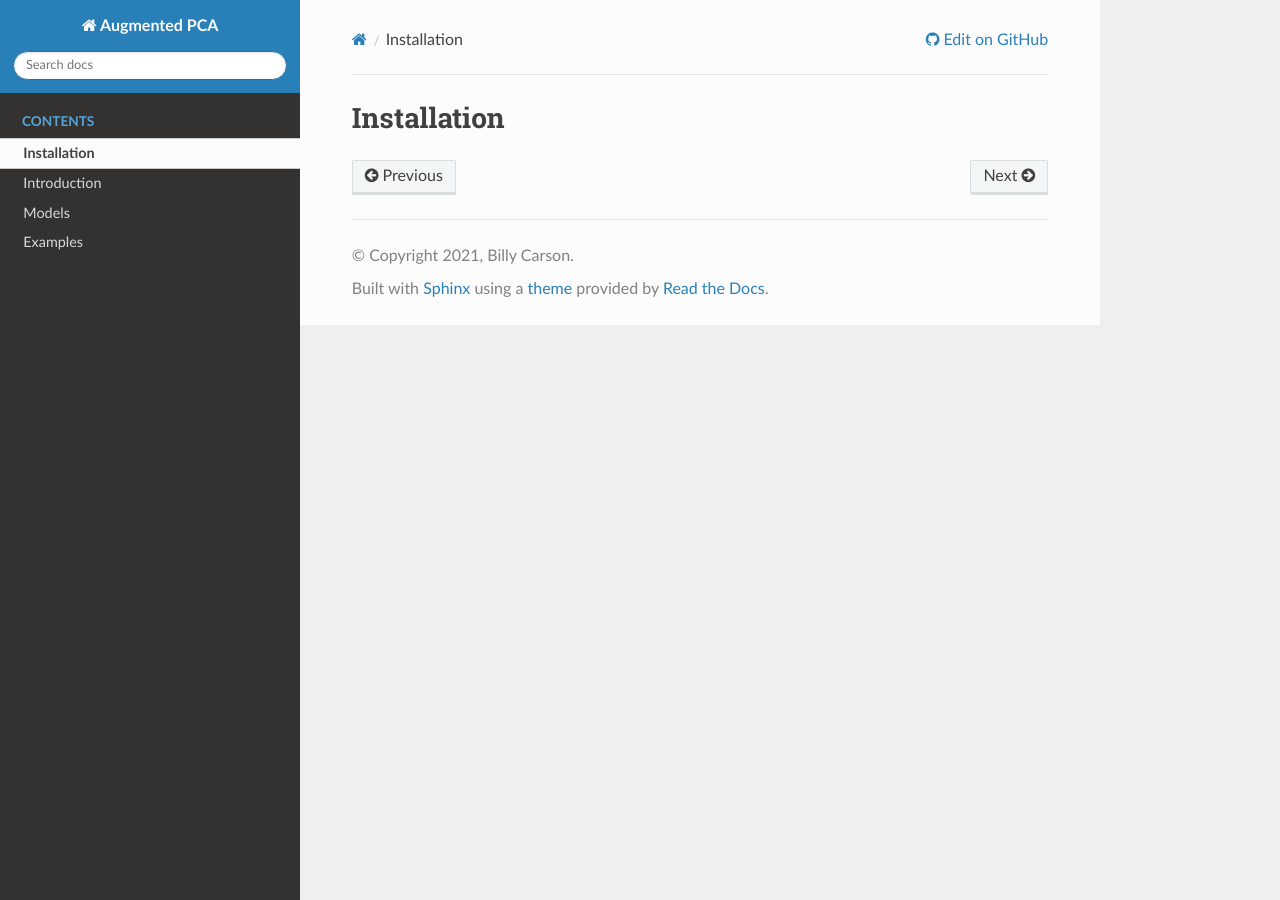
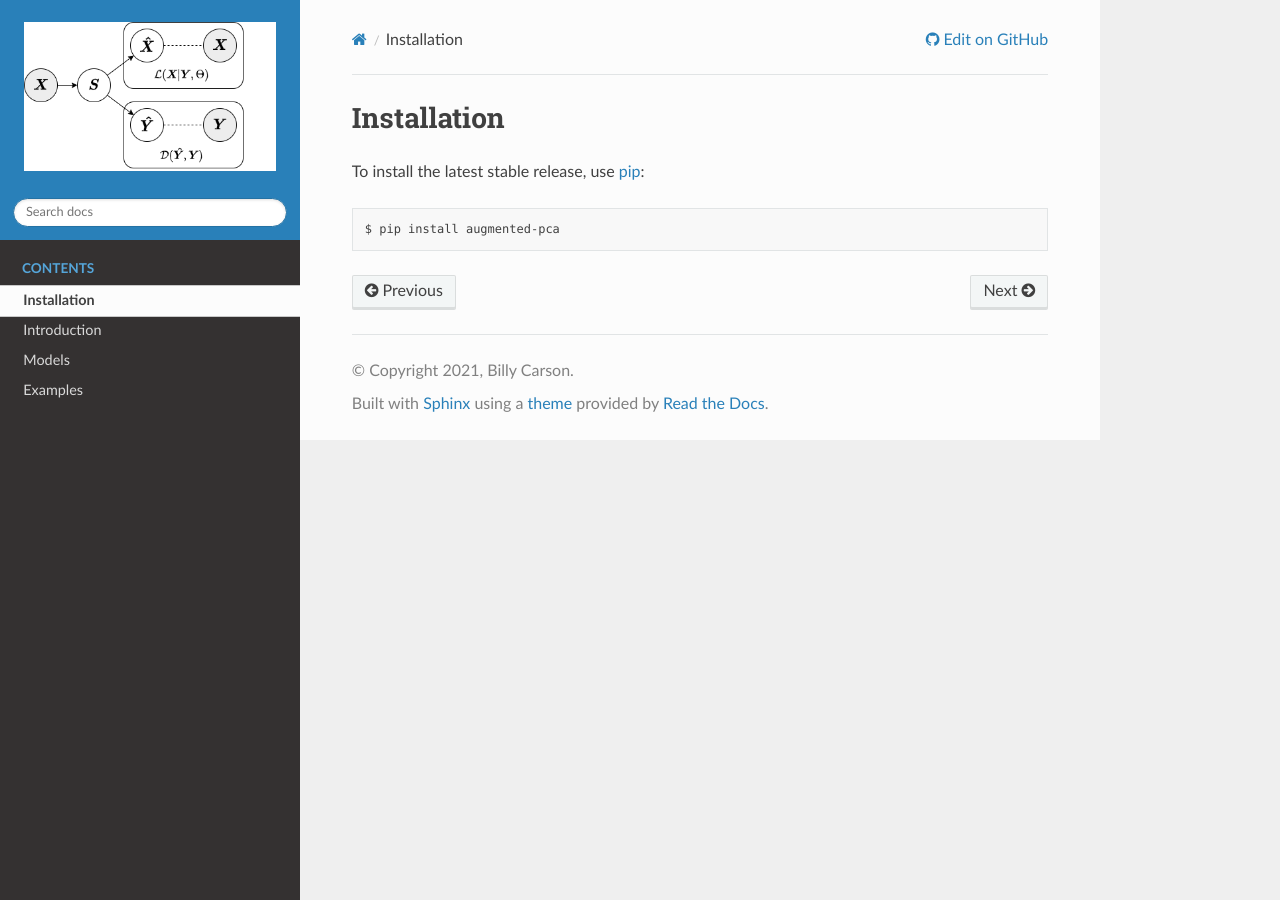
Before and after one commit to wecarsoniv/augmented-pca, a Sphinx documentation site: the page built from docs/source/contents/installation.rst, in a window 1280 px wide. Built offline with Sphinx 7.4.7 and the Read the Docs theme 2.0.0, drawn with Linux system fonts in a browser that asks for light colours.

Commit message:
Changed header photo to test different theme options. First pass at Installation section of documentation.

```diff
--- a/docs/source/conf.py
+++ b/docs/source/conf.py
@@ -59,6 +59,13 @@ exclude_patterns = []
 # html_theme = 'alabaster'
 html_theme = 'sphinx_rtd_theme'
 
+html_theme_options = {
+   'display_version': True,
+   'logo_only': True,
+}
+
+html_logo = '_static/images/encoded_inference_diagram.png'
+
 # Add any paths that contain custom static files (such as style sheets) here,
 # relative to this directory. They are copied after the builtin static files,
 # so a file named "default.css" will overwrite the builtin "default.css".
--- a/docs/source/contents/installation.rst
+++ b/docs/source/contents/installation.rst
@@ -3,3 +3,9 @@
 
 Installation
 ============
+
+To install the latest stable release, use `pip <https://pip.pypa.io/en/stable/>`_:
+
+.. code-block:: none
+
+   $ pip install augmented-pca
```
Also changed, not shown: README.md (+1 -1 lines), docs/source/_static/images/encoded_inference_diagram.png (added).
